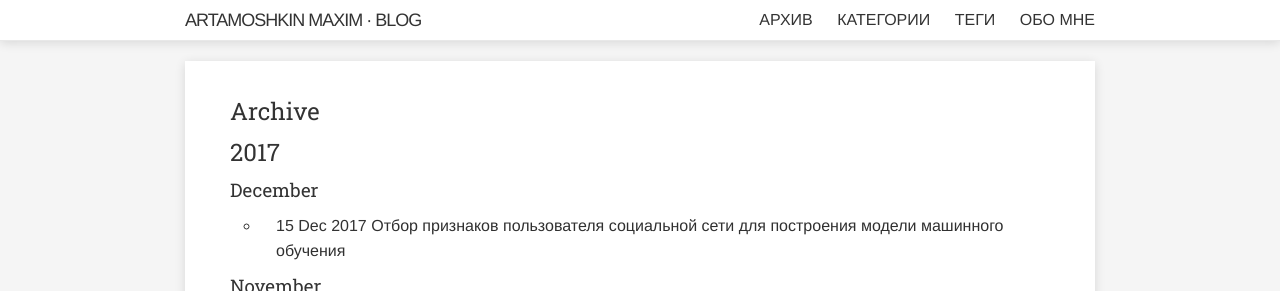
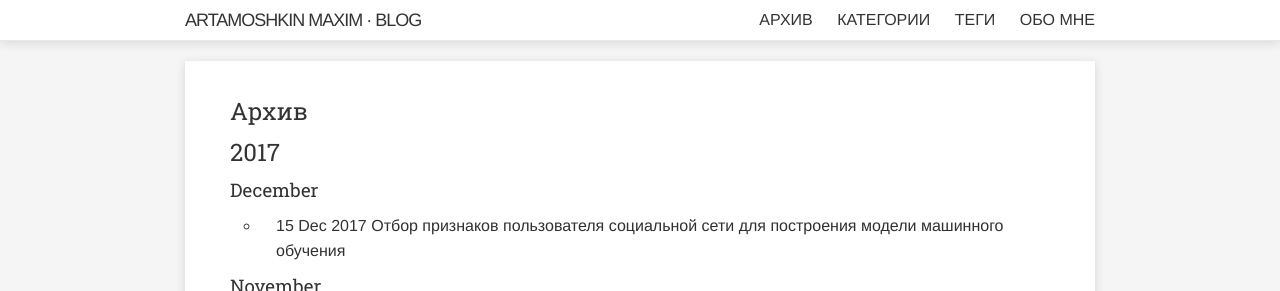
Before and after one commit to martamoshkin/blog.zverit.com, a Jekyll site: the page built from archive.html, in a window 1280 px wide. Shown: the top 291 px of the page. Built offline with Jekyll 4.4.1, drawn with Linux system fonts in a browser that asks for light colours.

Commit message:
Update archive.html

```diff
--- a/archive.html
+++ b/archive.html
@@ -1,11 +1,11 @@
 ---
-title: "Archive · Artamoshkin Maxim"
+title: "Архив · Artamoshkin Maxim"
 layout: default
 sitemap: false
 ---
 
 <section id="archives" class="expo-section">
-	<h1>Archive</h1>
+	<h1>Архив</h1>
 	{% for post in site.posts  %}
 		{% capture this_year %}{{ post.date | date: "%Y" }}{% endcapture %}
 		{% capture this_month %}{{ post.date | date: "%B" }}{% endcapture %}
```
